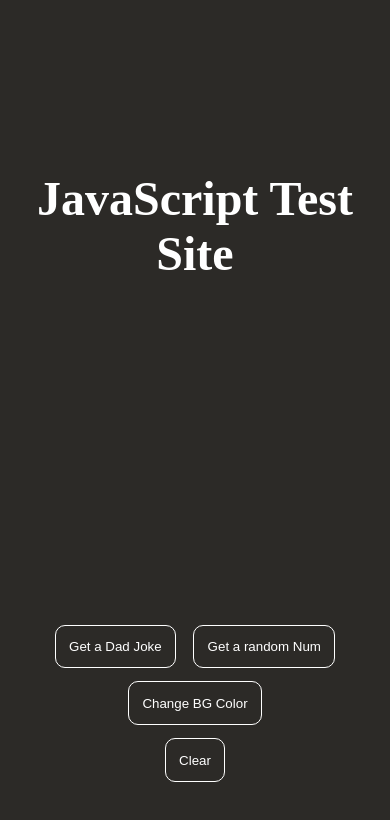
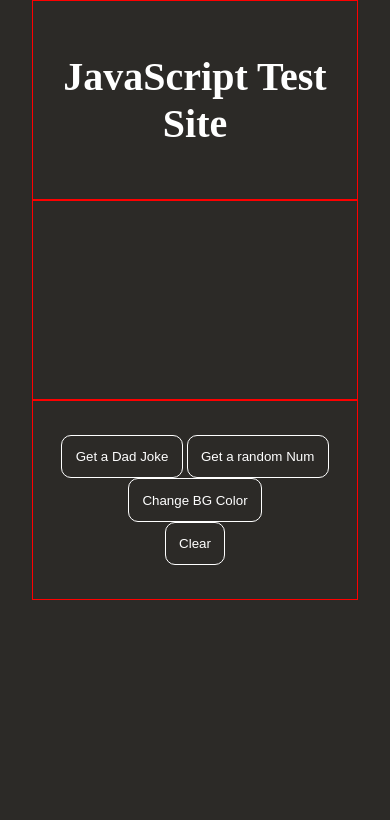
Before and after one commit to carguygrammer/javascript_test_site, a plain HTML site: page index.html in a window 390 px wide. Drawn offline with Linux system fonts and the light colour scheme.

Commit message:
Updated the practice.css file for a better responsive design on mobile

```diff
--- a/css/practice.css
+++ b/css/practice.css
@@ -10,6 +10,7 @@ body {
 }
 
 section {
+    /* border: 1px solid purple; */
     width: 100%;
     max-width: 700px;
     height: 100vh;
@@ -20,17 +21,19 @@ section {
 }
 
 .wrapper {
-    border: 1px sold teal;
+    /* border: 1px solid teal; */
     display: flex;
     flex-direction: column;
 }
 
 .wrapper__content {
-    height: calc(100%/3);
-    height: calc(100vh /3);
+    /* height: calc(100%/3); */
+    height: 200px;
+    /* height: calc(100vh /3); */
     display: flex;
     justify-content: center;
-    align-items: end;
+    align-items: center;
+    border: 1px solid red;
 }
 
 .wrapper__content:nth-child(2) {
@@ -49,7 +52,7 @@ section {
 }
 
 h1 {
-    font-size: clamp(3rem, 5vw, 8rem);
+    font-size: clamp(2.5rem, 4vw, 7rem);
     color: #fff;
 }
 
@@ -87,3 +90,19 @@ h1 {
     transform: translateY(0);
     transform: scale(1.2);
 }
+
+@media screen and (max-width:400px) {
+    section {
+        /* width: 100%;
+        max-width: 700px;
+        height: 100vh;
+        margin: 0 auto;
+        text-align: center;
+        position: relative; */
+        padding: 0 2em;
+    }
+
+    .btn {
+        margin: 0;
+    }
+}
```
